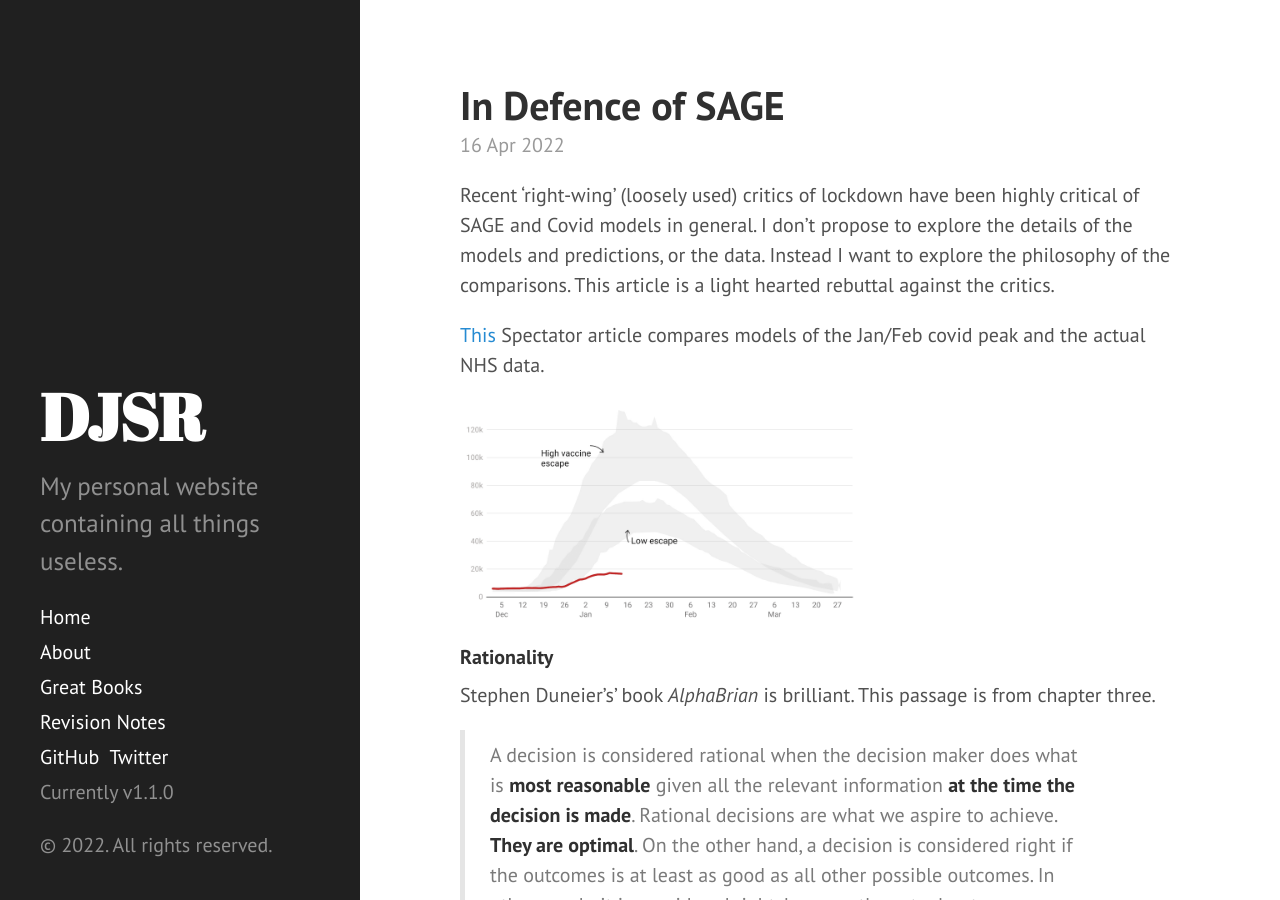
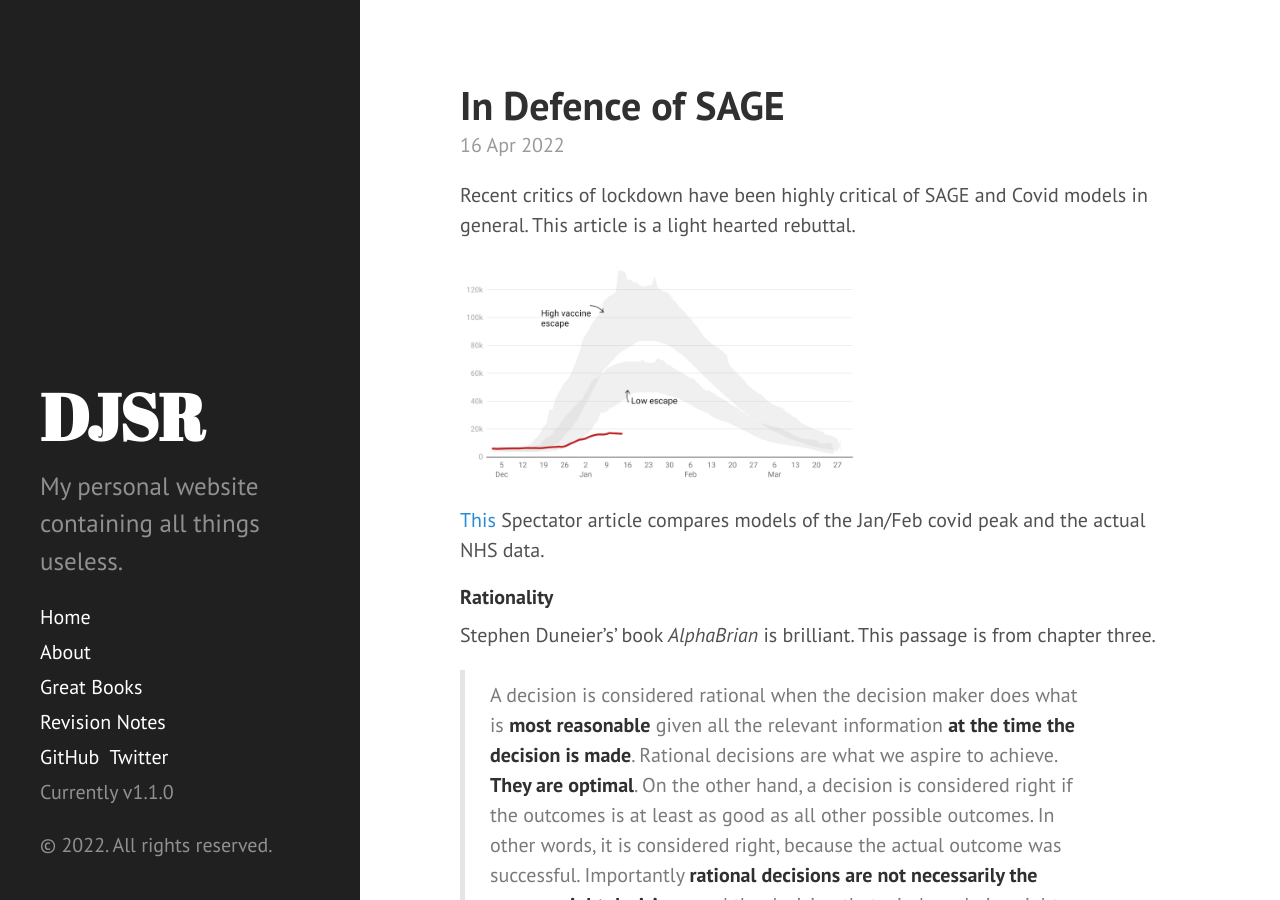
Before and after one commit to dansomrob/dansomrob.github.io, a Jekyll site: the page built from _posts/2022-04-16-SAGE.md, in a window 1280 px wide and 900 px high. Built offline with Jekyll 4.4.1, drawn with Linux system fonts in a browser that asks for light colours.

Commit message:
Update 2022-04-16-SAGE.md

```diff
--- a/_posts/2022-04-16-SAGE.md
+++ b/_posts/2022-04-16-SAGE.md
@@ -2,11 +2,11 @@
 layout: post
 title: In Defence of SAGE
 ---
-Recent 'right-wing' (loosely used) critics of lockdown have been highly critical of SAGE and Covid models in general. I don't propose to explore the details of the models and predictions, or the data. Instead I want to explore the philosophy of the comparisons. This article is a light hearted rebuttal against the critics.
+Recent critics of lockdown have been highly critical of SAGE and Covid models in general. This article is a light hearted rebuttal.
+
+![Spectator SAGE Comparison]({{ site.url }}/assets/images/spectator_covid_model_data.jpeg){:target="_blank"}{:width="400px"}
 
 [This](https://www.spectator.co.uk/article/how-did-sage-scenarios-compare-to-reality-an-update){:target="_blank"}{:rel="noopener noreferrer"} Spectator article compares models  of the Jan/Feb covid peak and the actual NHS data.
-
-![Spectator SAGE Comparison]({{ site.url }}/assets/images/spectator_covid_model_data.jpeg){:target="_blank"}{:width="400px"}
 
 #### Rationality
 
```
